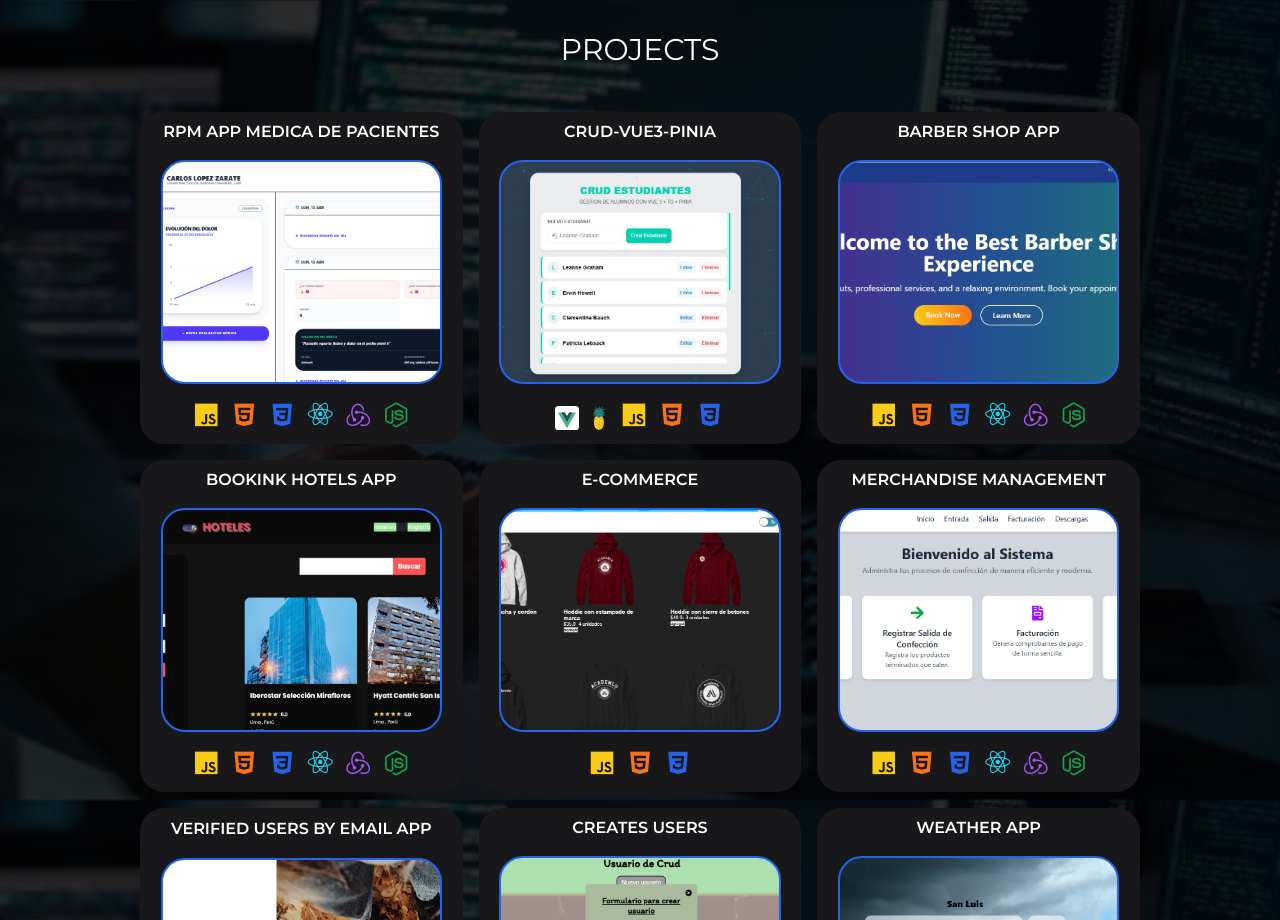
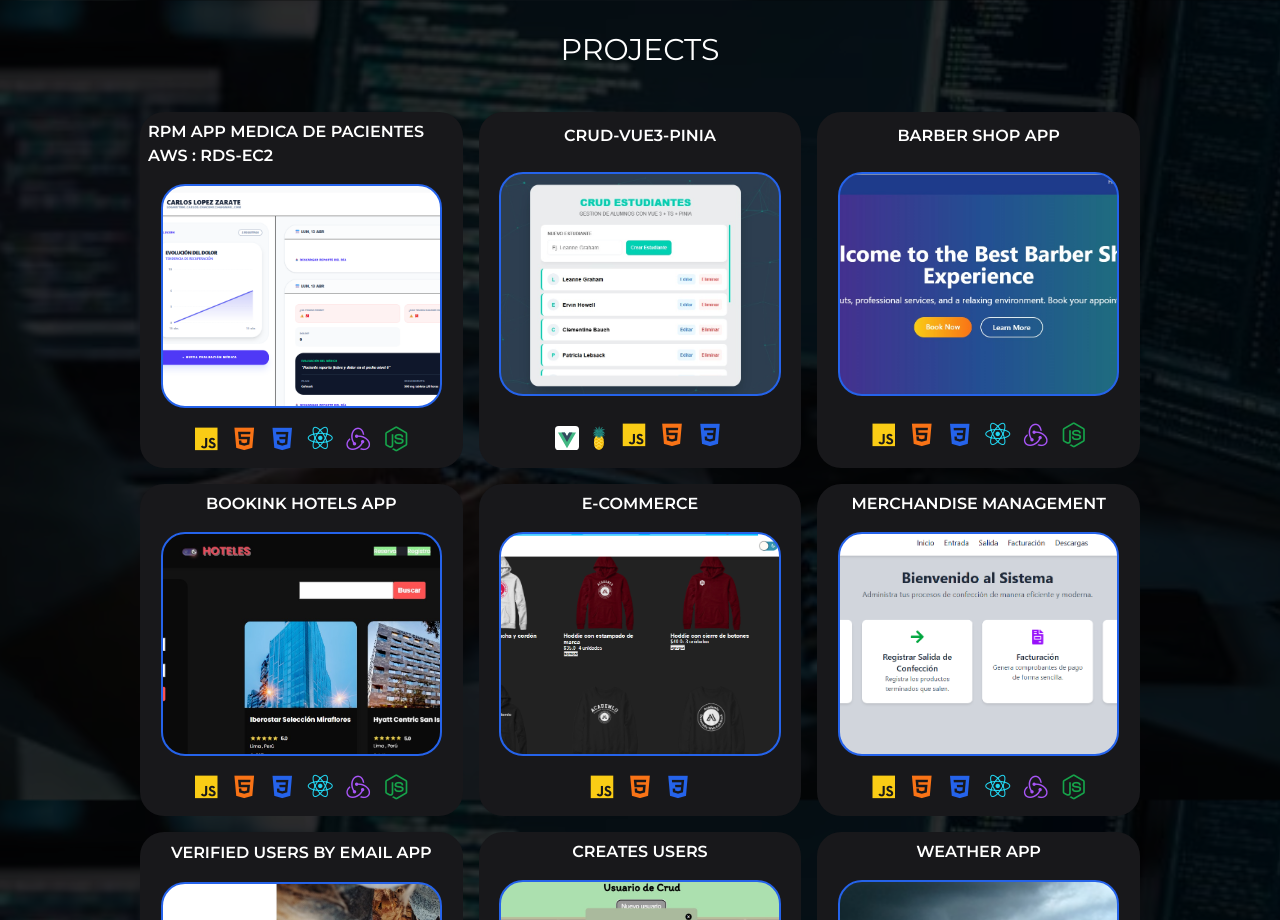
Before and after one commit to JCCRUZCHACON/Portafolio, a React (Vite) app: page / in a window 1280 px wide. Shown: the part 1600-2520 px from the top of the page. Built offline with nearby package versions, Linux system fonts and the light colour scheme.

Commit message:
changes projects

```diff
--- a/src/components/Projects.jsx
+++ b/src/components/Projects.jsx
@@ -14,7 +14,7 @@ const Projects = ({ t }) => {
 
 
 <ProjectUnit
-  title="RPM APP MEDICA DE PACIENTES"
+  title="RPM APP MEDICA DE PACIENTES AWS : RDS-EC2"
   img="bg-[url(/app-medica.png)]"
   demo="https://medalerta.com//"
   info="FULL STACK: RPM SEGUIMIENTO DE PACIENTES : CORREO DE PRUEBA: charly_jc22@hotmail.com PASSWORD: charly1234"
```
